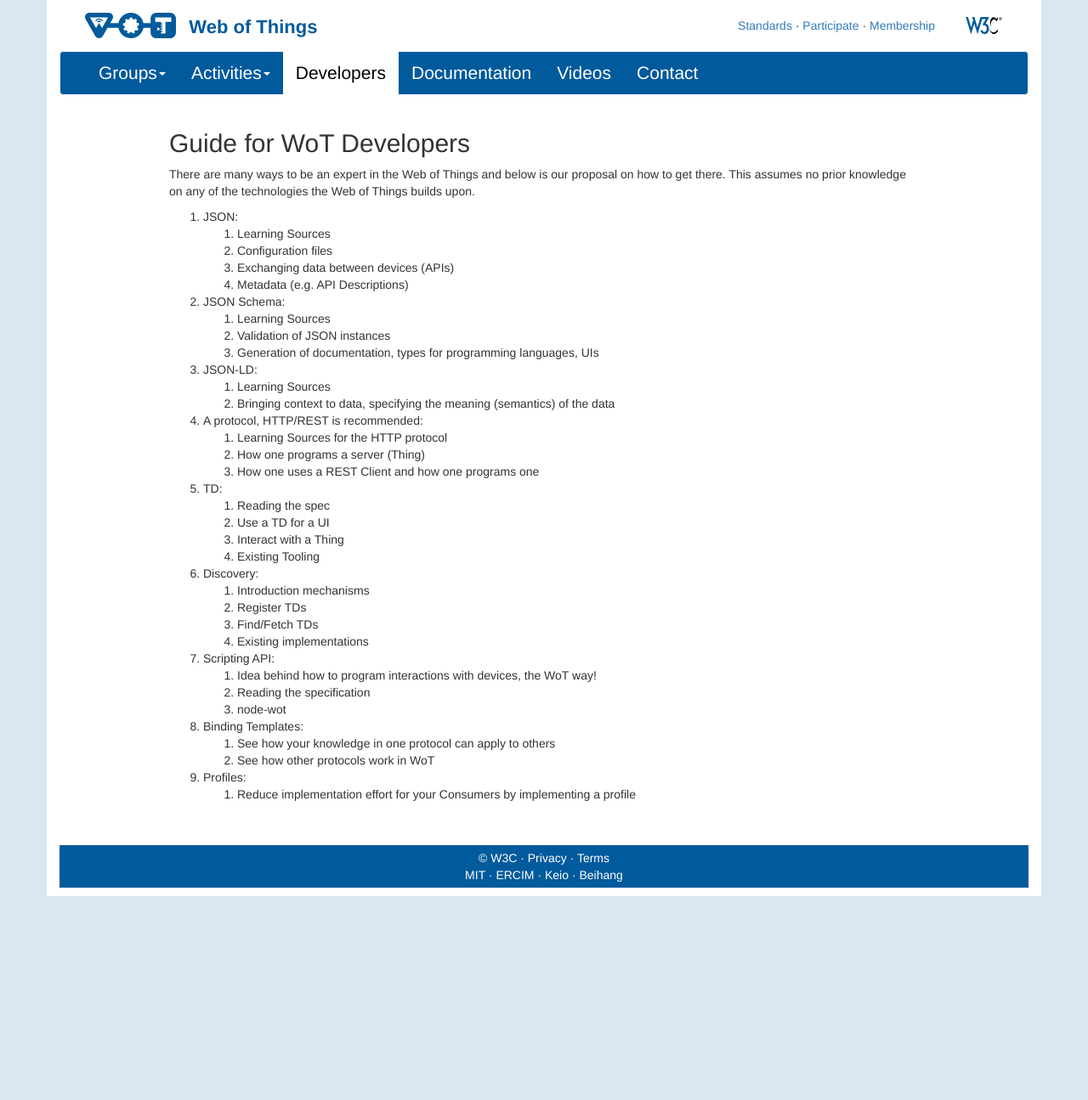
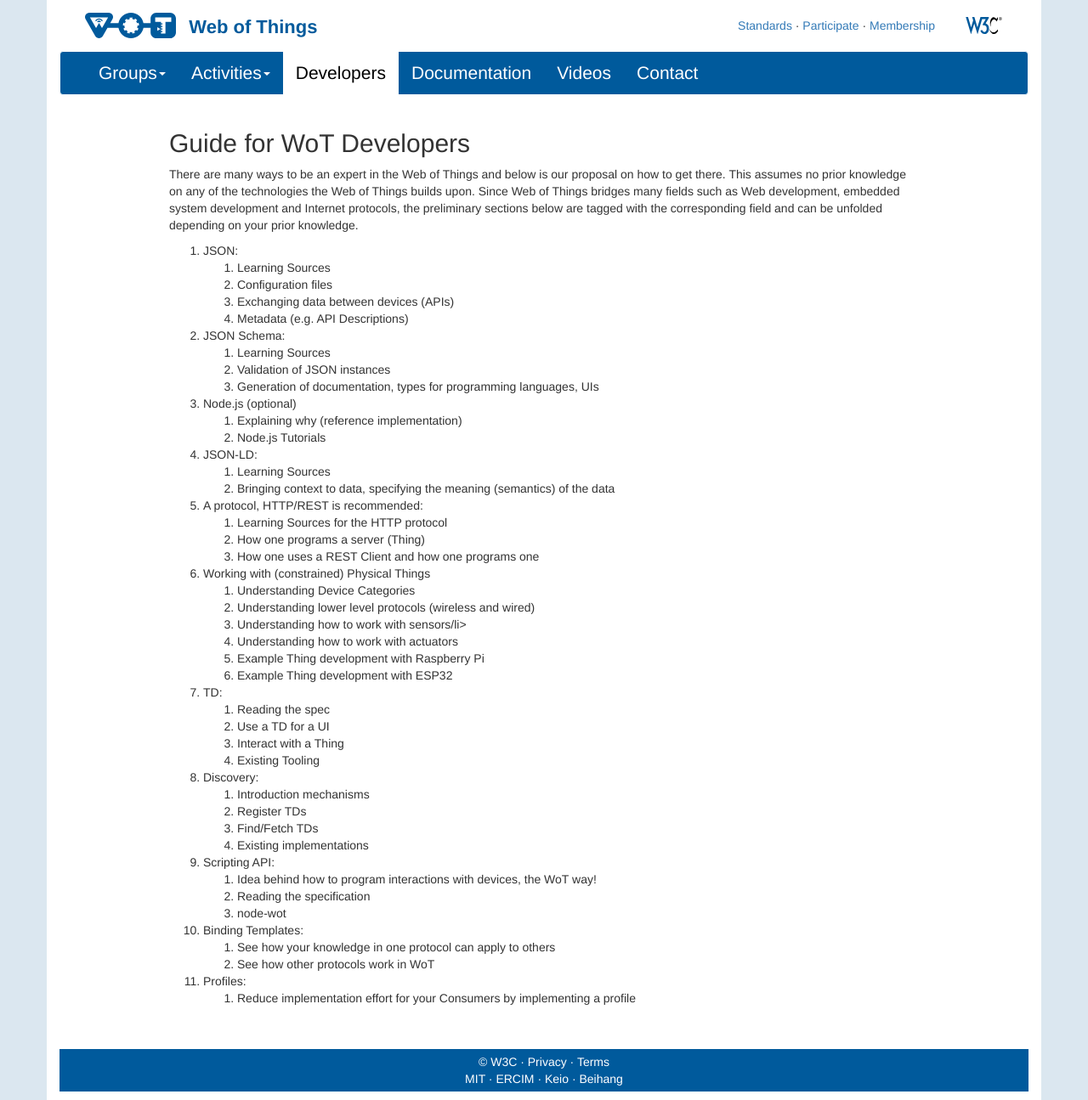
Before and after one commit to w3c/wot-marketing, a Jekyll site: the page built from docs/developers/journey.html, in a window 1280 px wide. Shown: the whole page at 85% size. Built offline with Jekyll 4.4.1, drawn with Linux system fonts in a browser that asks for light colours; nearby versions of some CDN libraries; before the commit the page ends 1055 px from its top, so only the background shows below that.

Commit message:
add tags, nodejs and embedded dev to the dev journey

```diff
--- a/docs/developers/journey.html
+++ b/docs/developers/journey.html
@@ -9,10 +9,13 @@
 	<p>
 		There are many ways to be an expert in the Web of Things and below is our proposal on how to get there.
 		This assumes no prior knowledge on any of the technologies the Web of Things builds upon.
+		Since Web of Things bridges many fields such as Web development, embedded system development and Internet protocols,
+		the preliminary sections below are tagged with the corresponding field and can be unfolded depending on your prior knowledge.
 	</p>
 
 	<ol>
 		<li>JSON:
+			<!-- TAGS: Web, Internet -->
 			<ol>
 				<li>Learning Sources</li>
 				<li>Configuration files</li>
@@ -22,6 +25,7 @@
 		</li>
 
 		<li>JSON Schema:
+			<!-- TAGS: Web, Internet -->
 			<ol>
 				<li>Learning Sources</li>
 				<li>Validation of JSON instances</li>
@@ -29,7 +33,16 @@
 			</ol>
 		</li>
 
+		<li>Node.js (optional)
+			<!-- TAGS: Web, Internet -->
+			<ol>
+				<li>Explaining why (reference implementation)</li>
+				<li>Node.js Tutorials</li>
+			</ol>
+		</li>
+
 		<li>JSON-LD:
+			<!-- TAGS: Web-->
 			<ol>
 				<li>Learning Sources</li>
 				<li>Bringing context to data, specifying the meaning (semantics) of the data</li>
@@ -37,10 +50,23 @@
 		</li>
 
 		<li>A protocol, HTTP/REST is recommended:
+			<!-- TAGS: Web, Internet -->
 			<ol>
 				<li>Learning Sources for the HTTP protocol</li>
 				<li>How one programs a server (Thing)</li>
 				<li>How one uses a REST Client and how one programs one</li>
+			</ol>
+		</li>
+
+		<li> Working with (constrained) Physical Things
+			<!-- TAGS: embedded -->
+			<ol>
+				<li>Understanding Device Categories</li>
+				<li>Understanding lower level protocols (wireless and wired)</li>
+				<li>Understanding how to work with sensors/li>
+				<li>Understanding how to work with actuators</li>
+				<li>Example Thing development with Raspberry Pi</li>
+				<li>Example Thing development with ESP32</li>
 			</ol>
 		</li>
 
```
